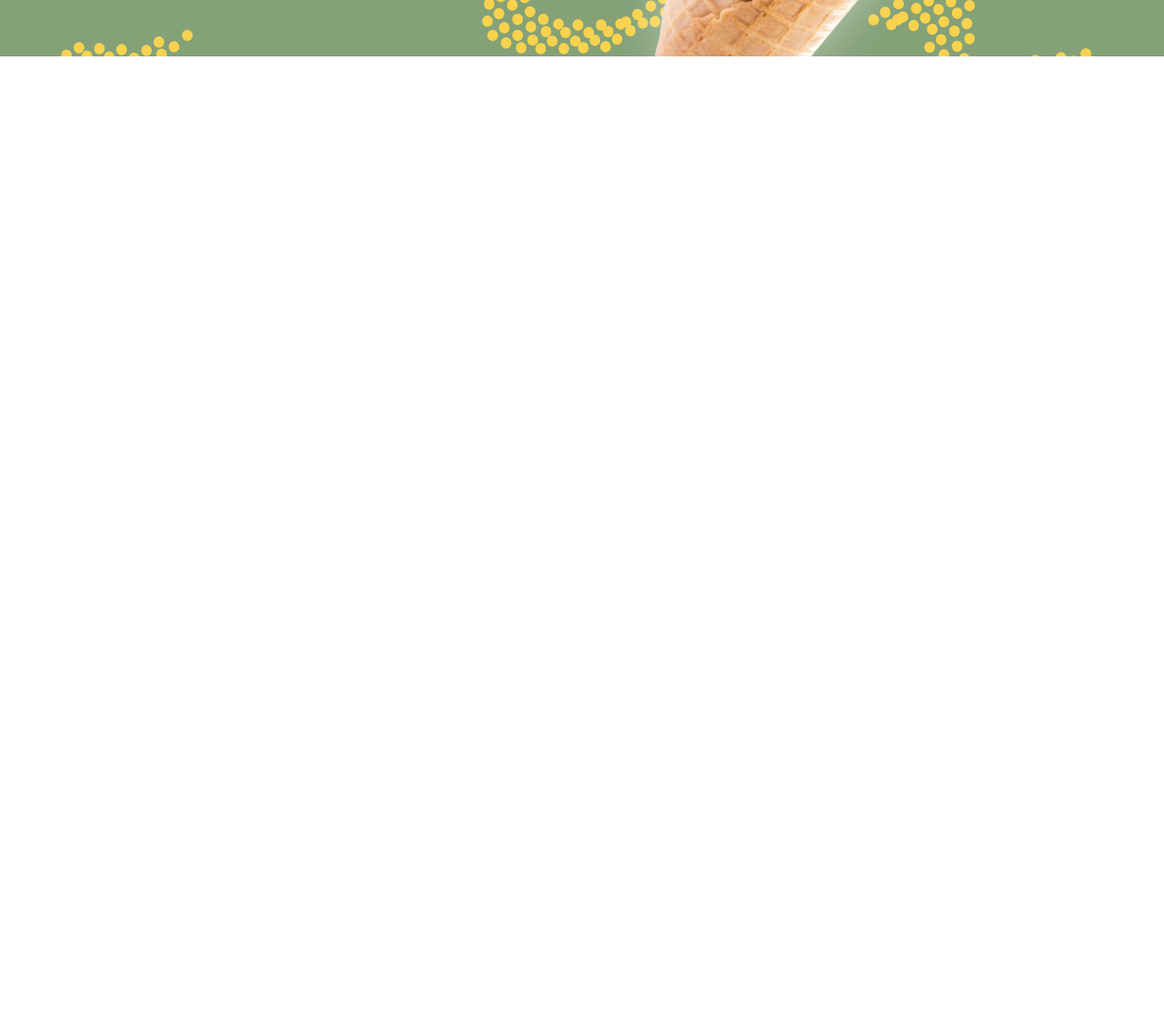
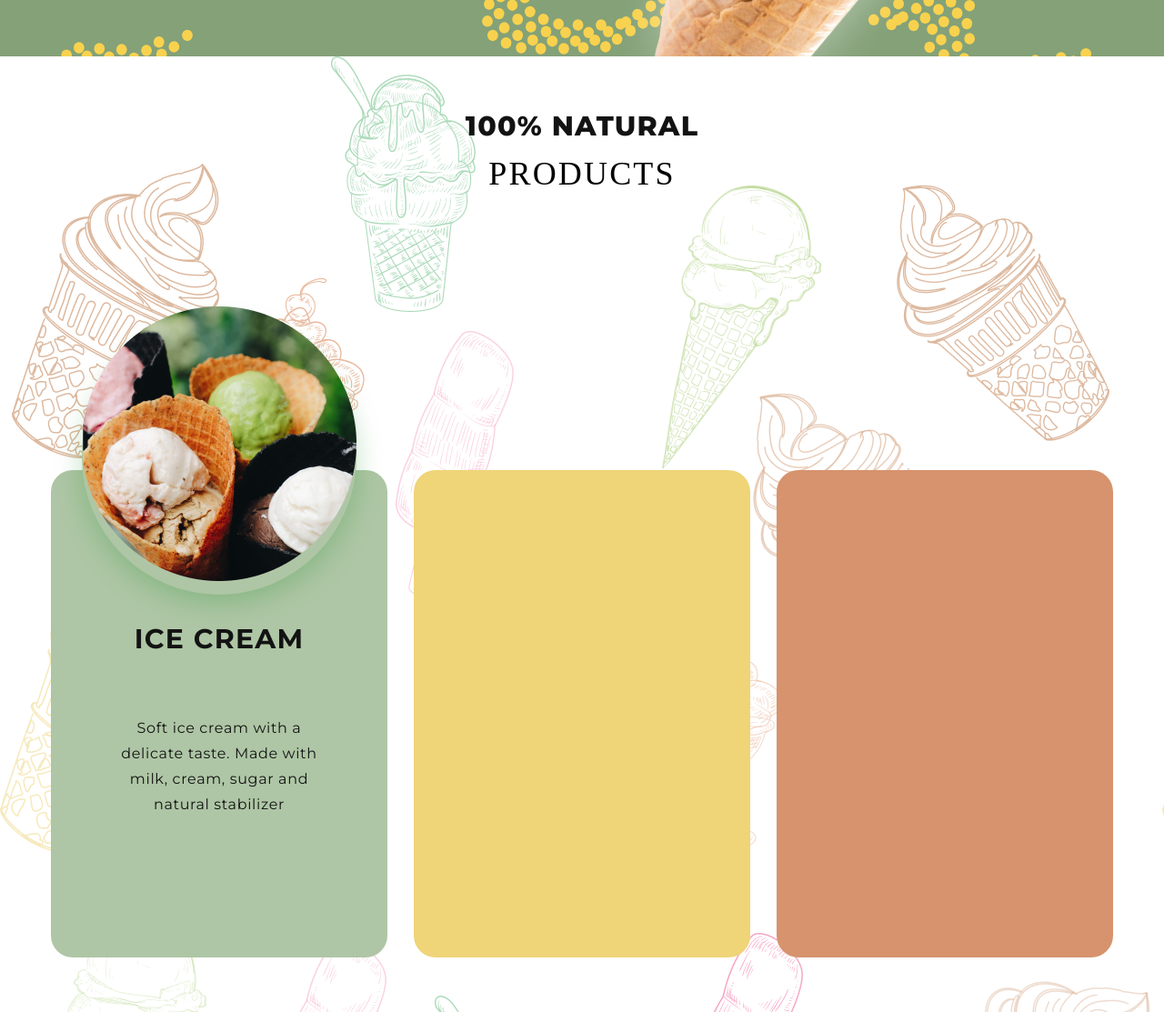
Before and after one commit to AnatolySoroka/Icecrema, a website built with Parcel: page src/index.html in a window 1280 px wide. Shown: the part 560-1673 px from the top of the page at 91% size. Before the commit the page ends 800 px from the top, so only its background shows below. Built offline with nearby package versions, Linux system fonts and the light colour scheme; a web font is replaced by a local one.

Commit message:
section products

```diff
--- a/src/index.html
+++ b/src/index.html
@@ -36,7 +36,6 @@
             </li>
           </ul>
         </nav>
-        <!-- <button class="byNow__btn">Buy now</button> -->
         <a class="byNow__btn" href="#">Buy now <img src="img/arrow-right.svg" alt=""></a>
       </div>
       <div class="header__content">
@@ -70,10 +69,26 @@
         </div>
       </div>
     </div>
-    <!-- <img class="dots-bg" src="img/dots-bg.svg" alt=""> -->
   </header>
   <main class="main">
-    <section class="products"></section>
+    <section class="products">
+      <div class="container">
+        <p class="products__subtitle">100% natural</p>
+        <h2 class="products__title">products</h2>
+        <div class="card__items">
+          <div class="card__item">
+            <div class="card__img-wrapper">
+              <img src="img/card-item1.png" alt="" class="card__img">
+            </div>
+            <h3 class="card__title">ice cream</h3>
+            <p class="card__decription">Soft ice cream with a delicate taste. Made with milk, cream, sugar and natural
+              stabilizer</p>
+          </div>
+          <div class="card__item"></div>
+          <div class="card__item"></div>
+        </div>
+      </div>
+    </section>
   </main>
   <footer class="footer"></footer>
   <script src="index.js"></script>
--- a/src/sass/_header.scss
+++ b/src/sass/_header.scss
@@ -28,6 +28,15 @@
   font-weight: 600;
   font-size: 14px;
   color: #000;
+  &:hover {
+    background-color: #0a8817;
+  }
+  &:focus {
+    color: #fff;
+  }
+  &:disabled {
+    background-color: #ababab;
+  }
   img {
     margin-left: 8px;
   }
@@ -66,6 +75,7 @@
     font-weight: 400;
     line-height: 48px;
     margin: 20px 0 28px 0;
+    letter-spacing: 0.04em;
     font-family: 'Seymour One', sans-serif;
   }
   .products-link {
--- /dev/null
+++ b/src/sass/_products.scss
@@ -0,0 +1,89 @@
+.products {
+  padding: 58px 0 60px;
+  background-image: url('../img/products-bg-desktop.png');
+  &__title {
+    text-transform: uppercase;
+    font-family: 'Seymour One';
+    font-style: normal;
+    font-weight: 400;
+    font-size: 36px;
+    line-height: 45px;
+    text-align: center;
+    letter-spacing: 0.06em;
+    margin: 12px 0 0;
+  }
+  &__subtitle {
+    font-family: 'Montserrat';
+    font-weight: 800;
+    font-size: 30px;
+    line-height: 37px;
+    text-align: center;
+    letter-spacing: 0.04em;
+    text-transform: uppercase;
+    color: #131313;
+    margin: 0;
+  }
+}
+
+.card__items {
+  display: flex;
+  justify-content: space-between;
+  flex-wrap: wrap;
+  margin-top: 303px;
+}
+.card__item {
+  position: relative;
+  width: 370px;
+  min-height: 536px;
+  border-radius: 24px;
+  text-align: center;
+  img {
+    transform: translateY(-15px);
+  }
+  .card__title {
+    font-family: 'Montserrat';
+    font-style: normal;
+    font-weight: 700;
+    font-size: 30px;
+    line-height: 37px;
+    text-align: center;
+    letter-spacing: 0.04em;
+    text-transform: uppercase;
+    color: #131313;
+    margin: 30px 0 0;
+  }
+  .card__decription {
+    font-family: 'Montserrat';
+    font-style: normal;
+    font-weight: 400;
+    font-size: 16px;
+    line-height: 176%;
+    text-align: center;
+    letter-spacing: 0.04em;
+    color: #131313;
+    width: 246px;
+    margin: 66px auto 0;
+  }
+  &:first-child {
+    background-color: #aec6a5;
+  }
+  &:nth-child(2) {
+    background-color: #efd478;
+  }
+  &:last-child {
+    background-color: #d6936d;
+  }
+}
+.card__img-wrapper {
+  margin: -165px auto 0;
+  width: 302px;
+  height: 302px;
+  background: linear-gradient(
+      0deg,
+      rgba(156, 190, 143, 0.7),
+      rgba(156, 190, 143, 0.7)
+    ),
+    #d9d9d9;
+  box-shadow: 0px 8px 30px rgba(10, 136, 23, 0.25);
+  border-radius: 50%;
+}
--- a/src/sass/index.scss
+++ b/src/sass/index.scss
@@ -1,3 +1,4 @@
 @import '~node_modules/modern-normalize/modern-normalize.css';
 @import './common';
 @import './header';
+@import './products';
```
Also changed, not shown: src/img/card-item1.png (added), src/img/card-item2.png (added), src/img/card-item3.png (added), src/img/products-bg-desktop.png (added), 1 other file.
